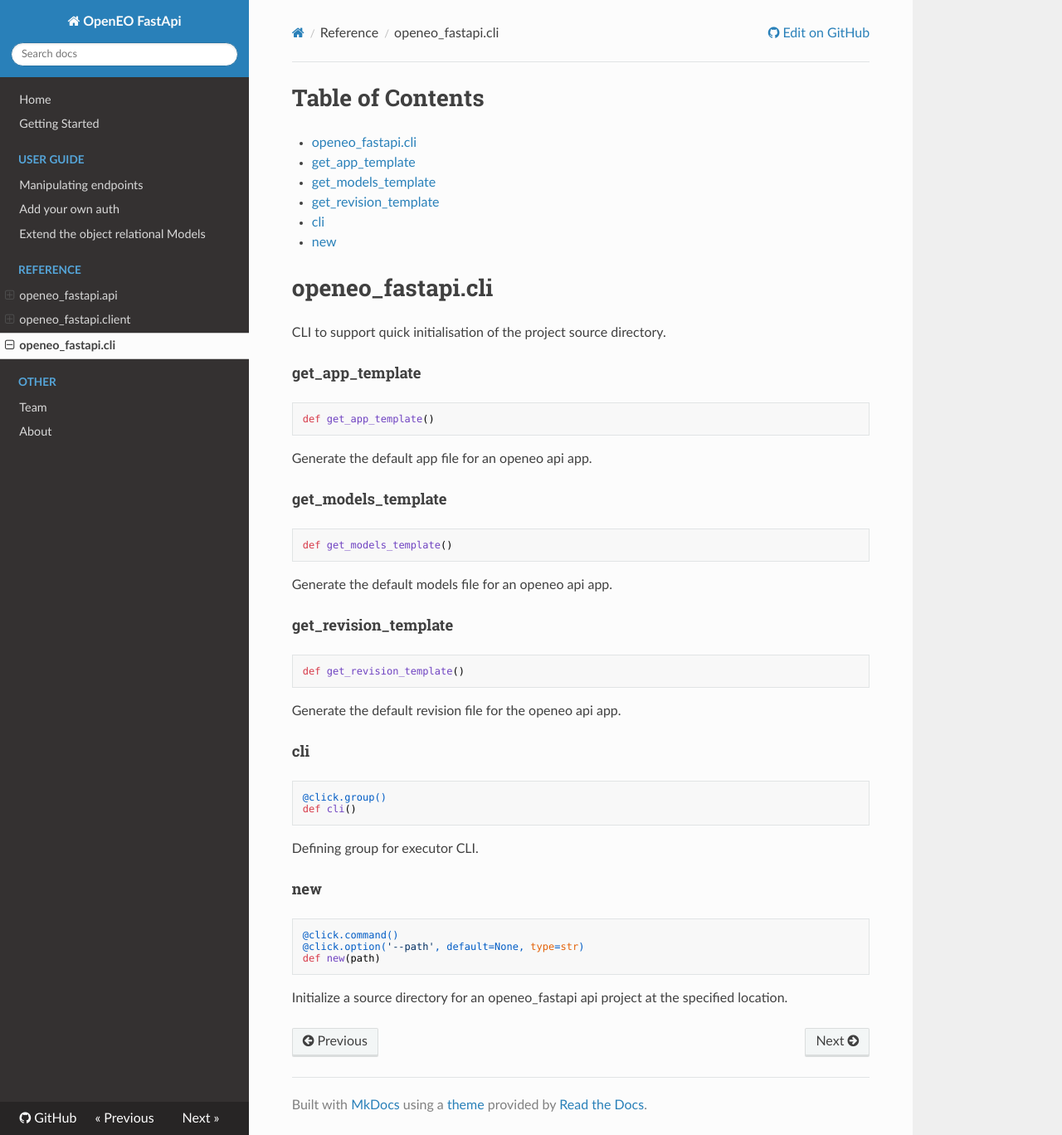
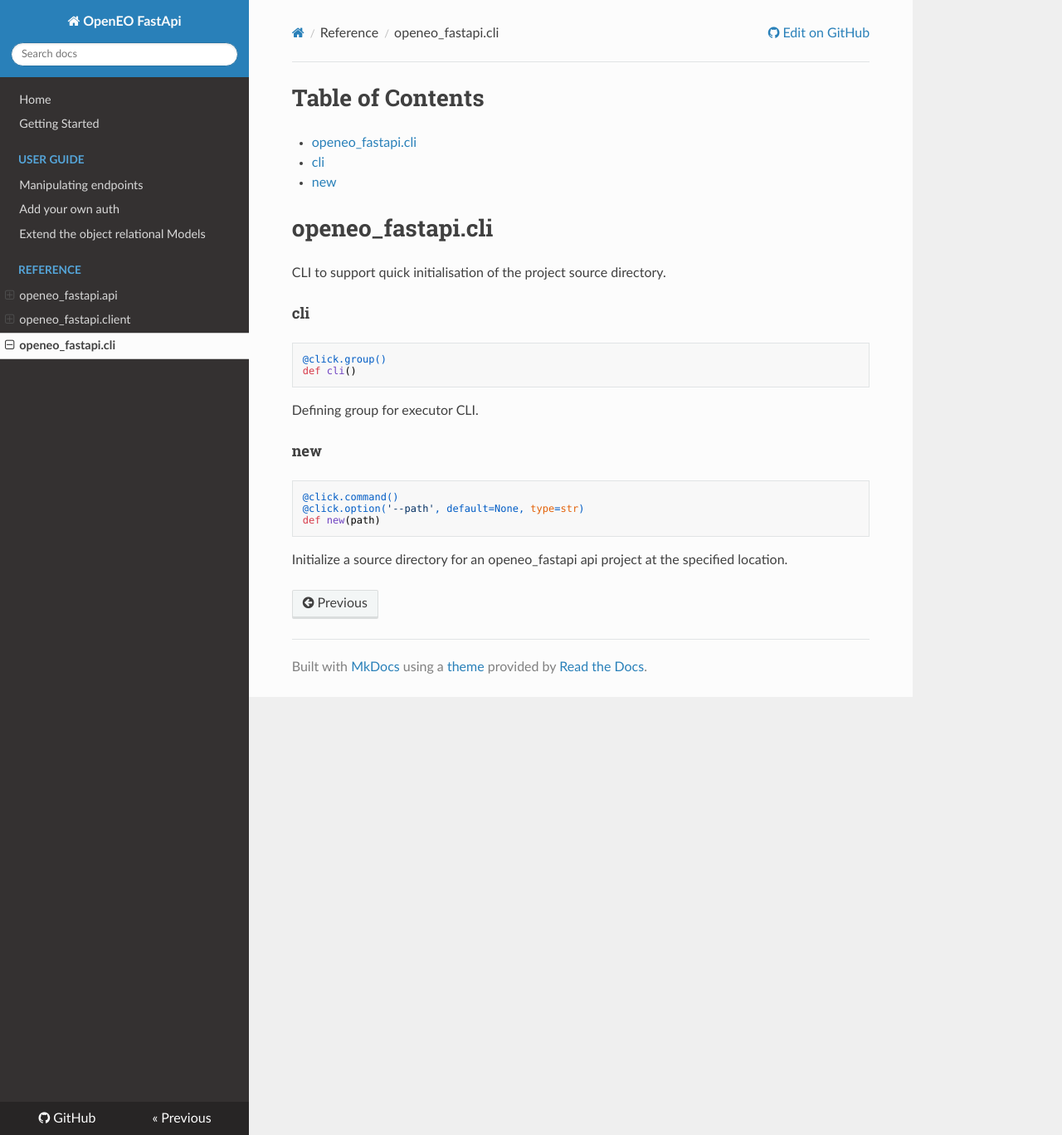
Before and after one commit to eodcgmbh/openeo-fastapi, an MkDocs documentation site: the page built from docs/package/cli.md, in a window 1280 px wide and 1368 px high. Shown: the whole window at 83% size. Built offline with MkDocs 1.6.1, drawn with Linux system fonts in a browser that asks for light colours; nearby versions of some CDN libraries.

````diff
--- a/docs/package/cli.md
+++ b/docs/package/cli.md
@@ -1,9 +1,6 @@
 # Table of Contents
 
 * [openeo\_fastapi.cli](#openeo_fastapi.cli)
-  * [get\_app\_template](#openeo_fastapi.cli.get_app_template)
-  * [get\_models\_template](#openeo_fastapi.cli.get_models_template)
-  * [get\_revision\_template](#openeo_fastapi.cli.get_revision_template)
   * [cli](#openeo_fastapi.cli.cli)
   * [new](#openeo_fastapi.cli.new)
 
@@ -12,36 +9,6 @@
 # openeo\_fastapi.cli
 
 CLI to support quick initialisation of the project source directory.
-
-<a id="openeo_fastapi.cli.get_app_template"></a>
-
-#### get\_app\_template
-
-```python
-def get_app_template()
-```
-
-Generate the default app file for an openeo api app.
-
-<a id="openeo_fastapi.cli.get_models_template"></a>
-
-#### get\_models\_template
-
-```python
-def get_models_template()
-```
-
-Generate the default models file for an openeo api app.
-
-<a id="openeo_fastapi.cli.get_revision_template"></a>
-
-#### get\_revision\_template
-
-```python
-def get_revision_template()
-```
-
-Generate the default revision file for the openeo api app.
 
 <a id="openeo_fastapi.cli.cli"></a>
 
--- a/mkdocs.yml
+++ b/mkdocs.yml
@@ -25,8 +25,5 @@ nav:
             - openeo_fastapi.client.psql.models: package/client/models.md
             - openeo_fastapi.client.psql.settings: package/client/settings.md
       - openeo_fastapi.cli: package/cli.md
-  - Other:
-    - Team: team.md
-    - About: about.md
 theme: readthedocs
 repo_url: https://github.com/eodcgmbh/openeo-fastapi
````
Also changed, not shown: docs/package/client/psql/settings.md (+1 -1 lines), docs/package/client/settings.md (+0 -7 lines), pyproject.toml (+6 -12 lines), docs/about.md (deleted), 1 other file.
